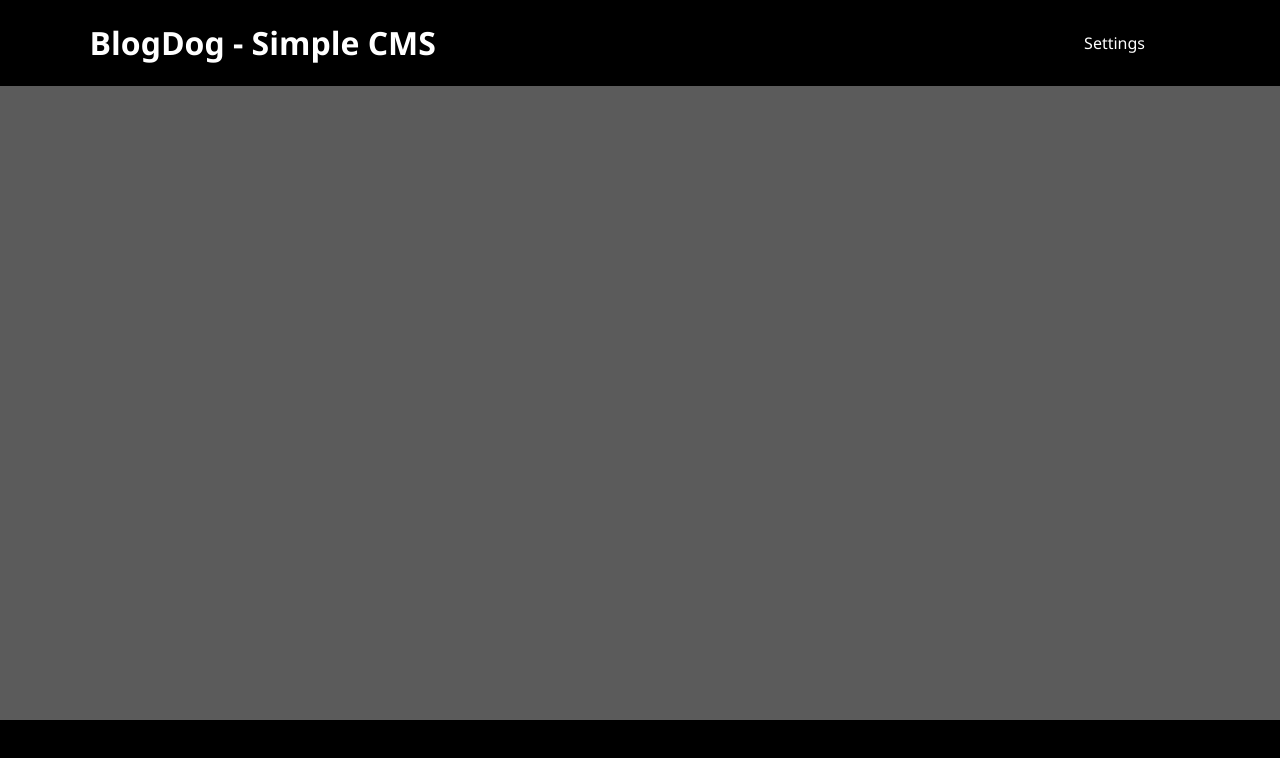
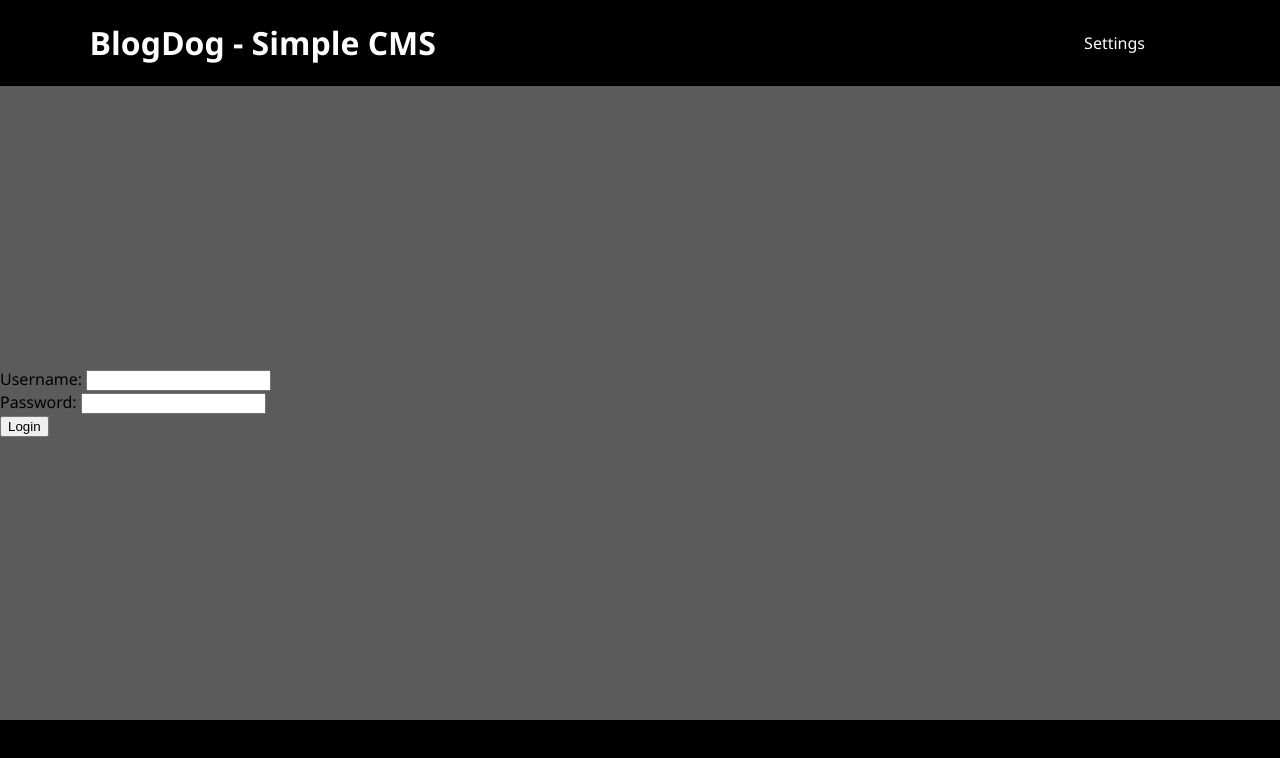
Before and after one commit to dstock3/blog-front, a React (Create React App) app: page /login in a window 1280 px wide. Shown: the top 758 px of the page. Built offline with nearby package versions, Linux system fonts and the light colour scheme.

Commit message:
Fleshed out Login component.

```diff
--- a/src/RouteSwitch.js
+++ b/src/RouteSwitch.js
@@ -16,7 +16,8 @@ const RouteSwitch = () => {
     const [layout, setLayout] = useState({"main": Data.user["layout-pref"], "child": (Data.user["layout-pref"] + "-child")})
 
     useEffect(() => {
-      document.title = Data.user["blog-title"]
+        //Will need to employ after api call once set up
+        document.title = Data.user["blog-title"]
 
     }, [])
 
--- a/src/components/Login.js
+++ b/src/components/Login.js
@@ -1,7 +1,20 @@
 const Login = () => {
     return (
         <div className="login">
+            <form className="loginForm" action="" method="POST">
 
+                <div className="user-login-container">
+                    <label for="username">Username: </label>
+                    <input type="text" name="username"></input>
+                </div>
+
+                <div className="user-password-container">
+                    <label for="password">Password: </label>
+                    <input type="password" name="password"></input>
+                </div>
+
+                <button className="submit-btn">Login</button>
+            </form>
         </div>
     );
 }
```
